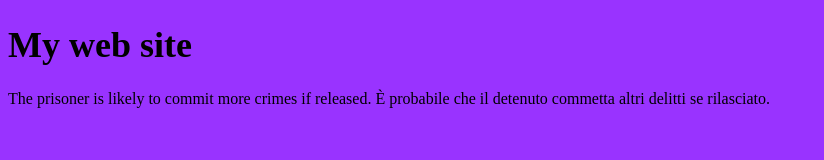
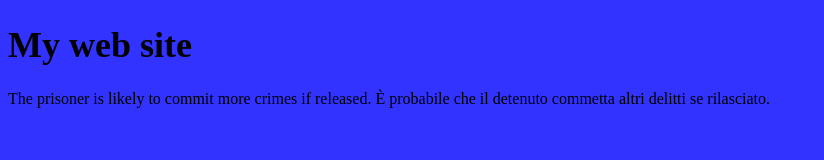
Before and after one commit to gethubs/site, a plain HTML site: page index.html in a window 1280 px wide. Shown: the whole page, without its empty margins (0-824 px from the left). Drawn offline with Linux system fonts and the light colour scheme.

Commit message:
Newstyle Blue

```diff
--- a/css/style.css
+++ b/css/style.css
@@ -1,7 +1,7 @@
 @charset "utf-8";
 /* CSS Document */
 body {
-	background-color:#93F;
+	background-color:#33F;
 
 }
 
```
